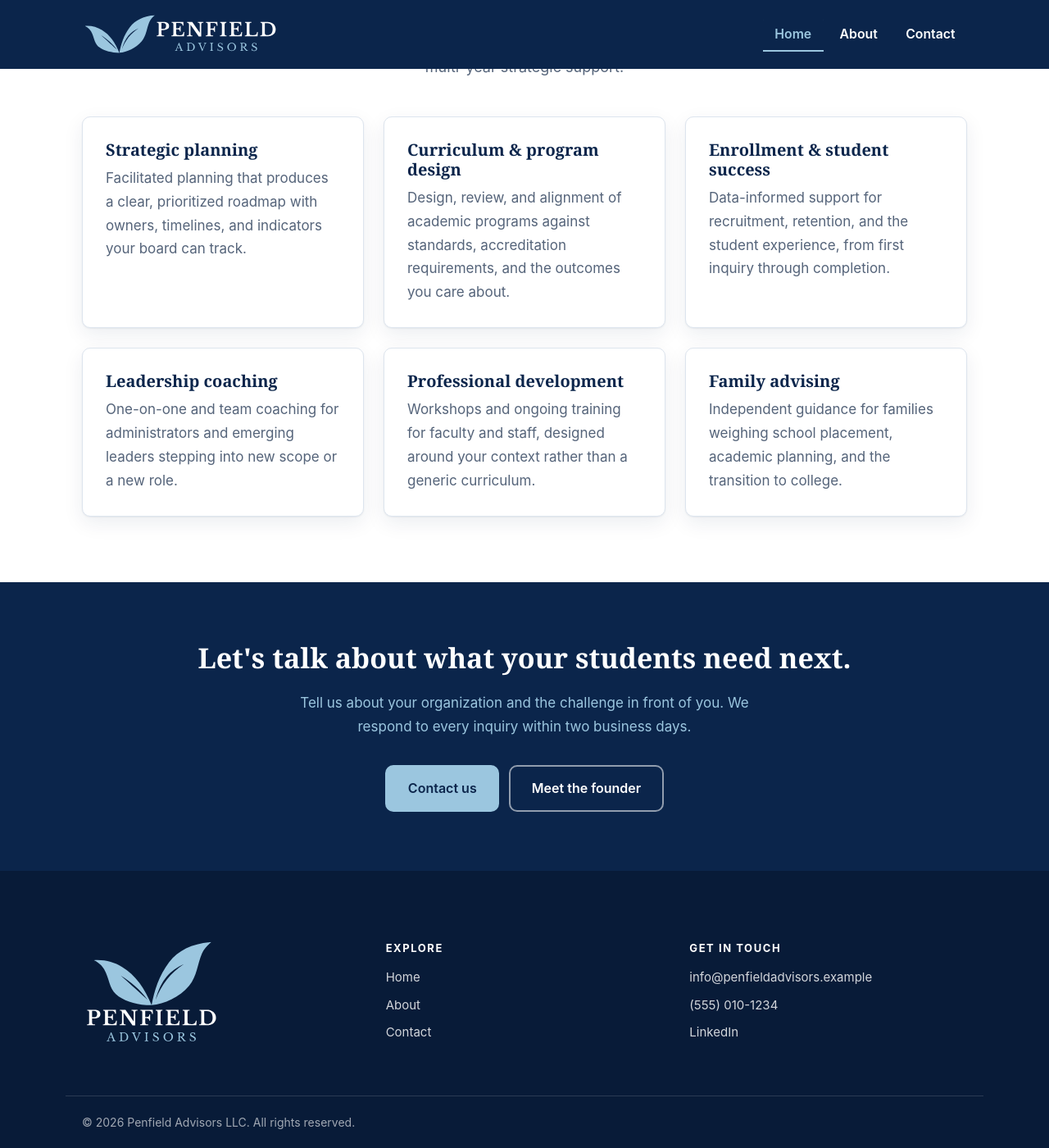
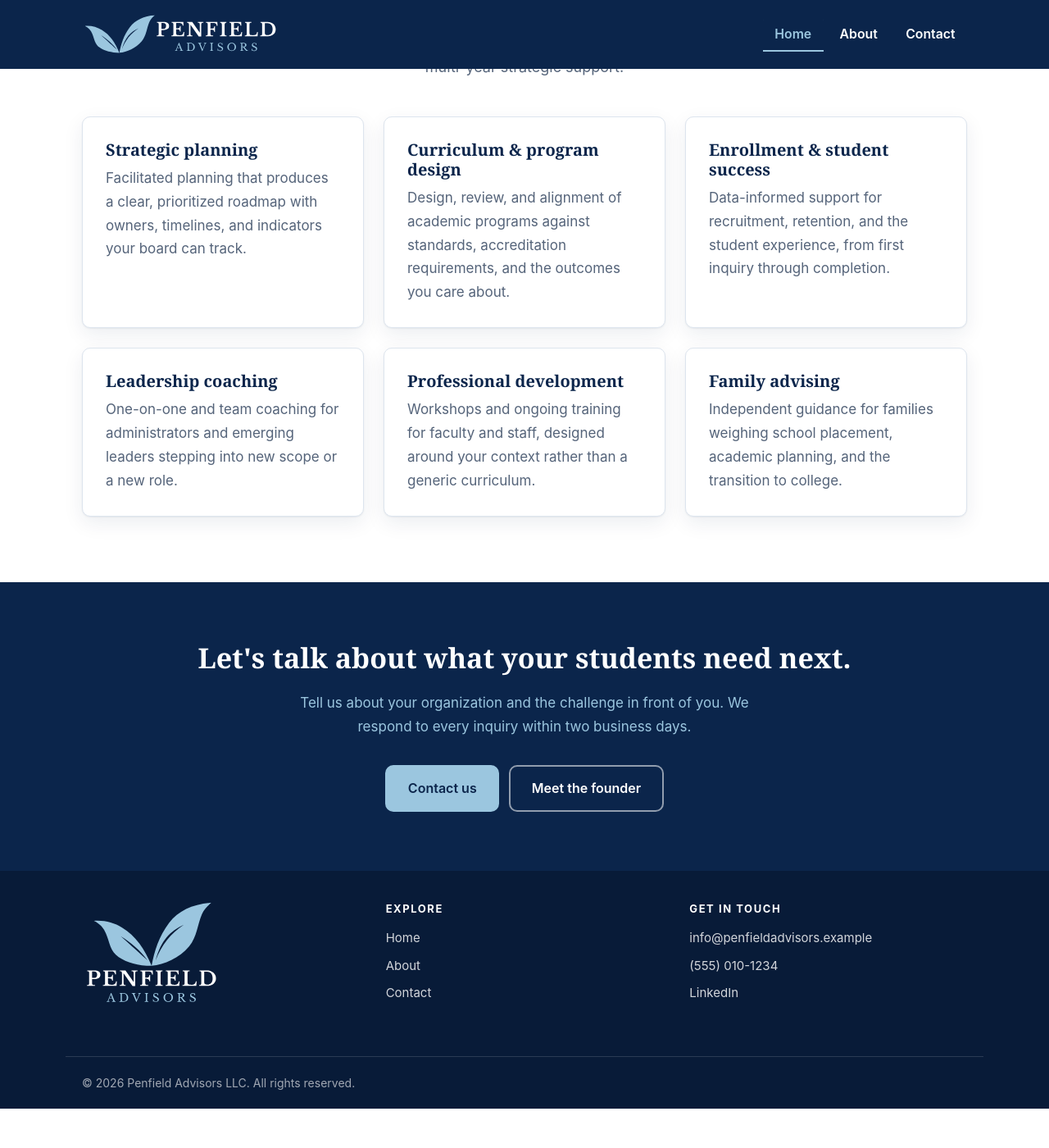
Before and after one commit to Penfield-Advisors/github-pages, a Jekyll site: the page built from index.html, in a window 1280 px wide and 1400 px high, scrolled down 1522 px. Shown: the whole window at 82% size. Built offline with Jekyll 4.4.1, drawn with Linux system fonts in a browser that asks for light colours; after the commit the page ends 2874 px from its top, so only the background shows below that.

Commit message:
style(footer): reduce top padding by 75%
Scale all three clamp values so the padding stays fluid across
viewports: 2.5rem/6vw/4rem becomes .625rem/1.5vw/1rem, which computes
to 16px at desktop width instead of 64px.

```diff
--- a/assets/css/style.css
+++ b/assets/css/style.css
@@ -491,7 +491,7 @@ hr {
 .site-footer {
   background: var(--navy-deep);
   color: rgba(255, 255, 255, .82);
-  padding-top: clamp(2.5rem, 6vw, 4rem);
+  padding-top: clamp(.625rem, 1.5vw, 1rem);
   font-size: .9375rem;
 }
 
```
